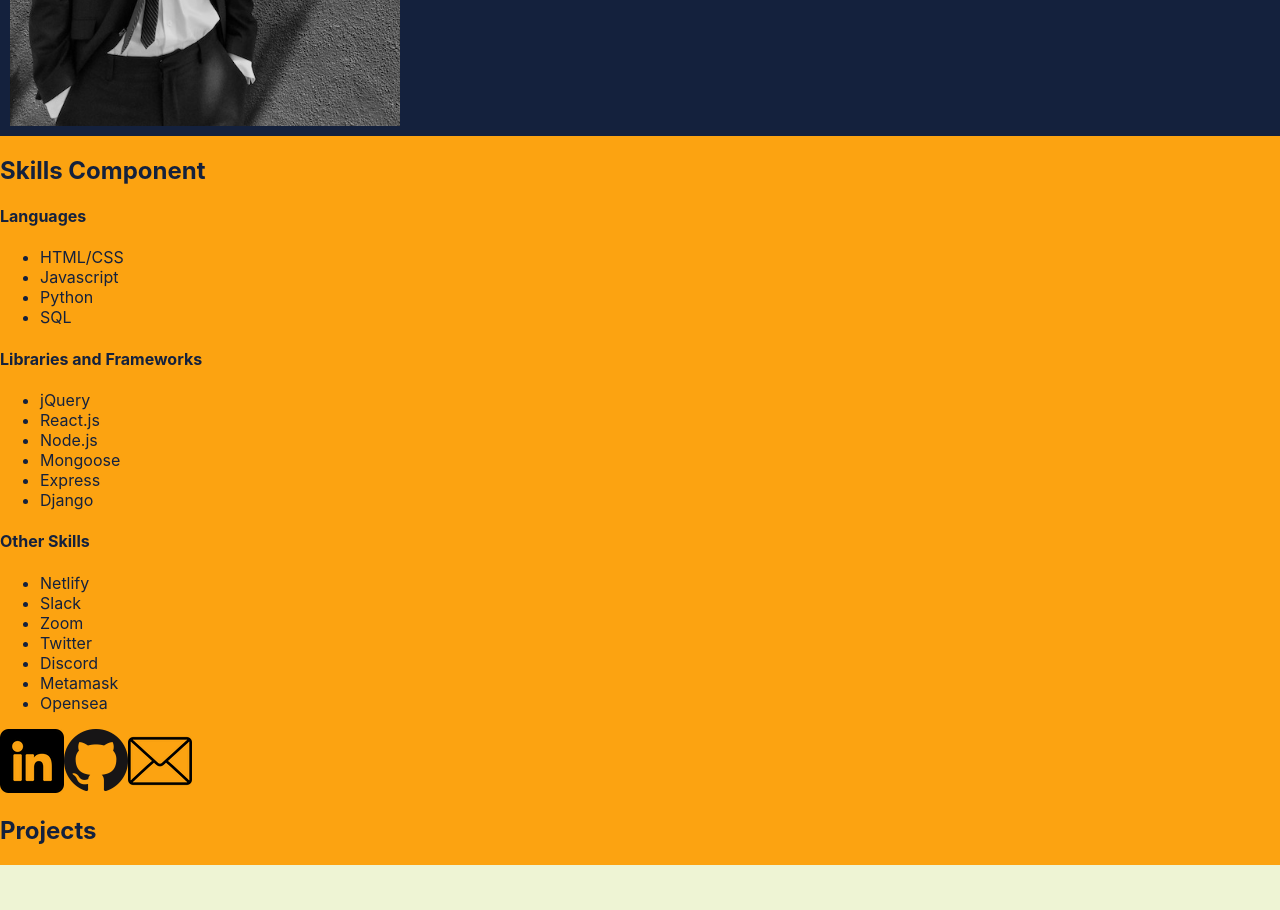
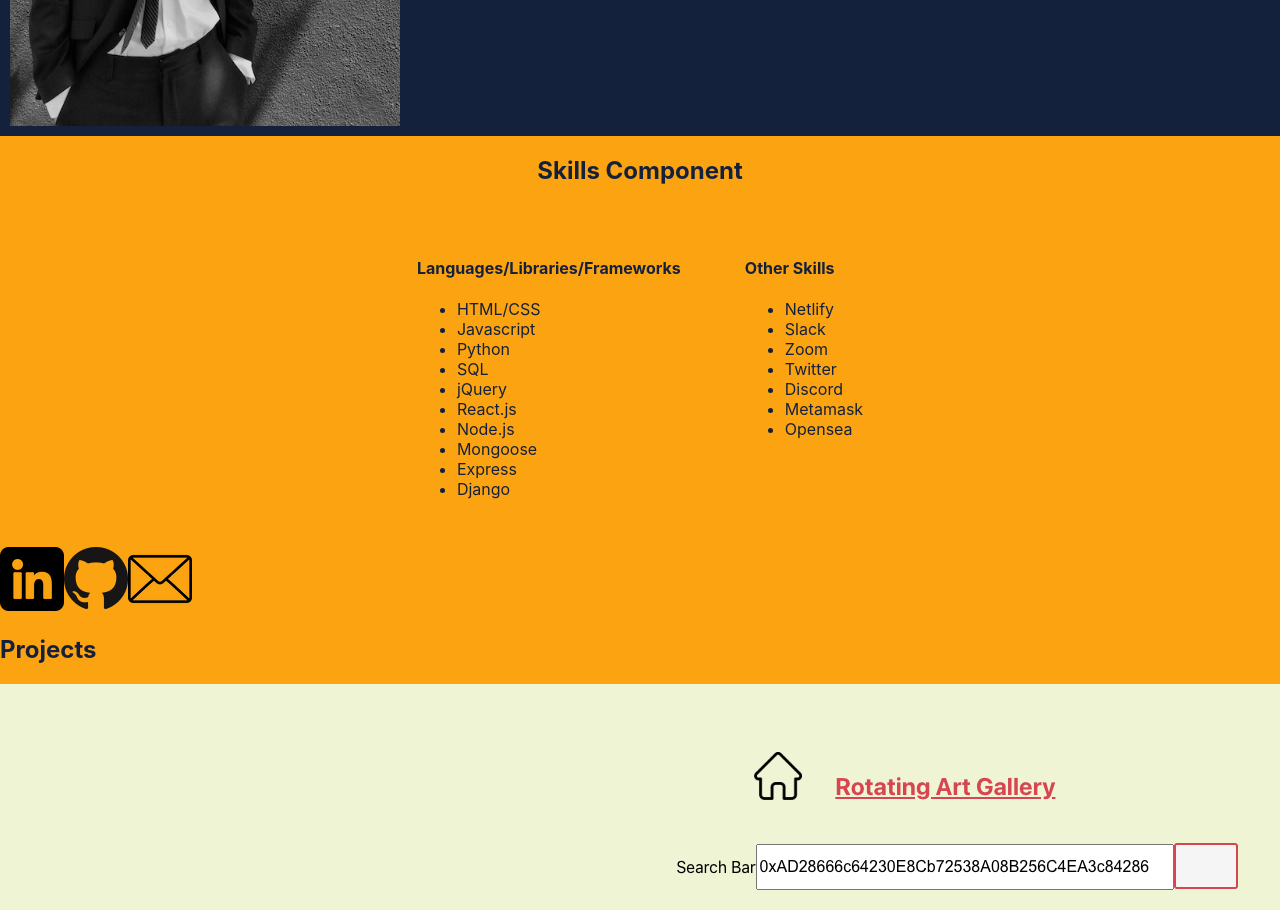
Before and after one commit to thinkaboutmovies/portfolio, a React (Create React App) app: page / in a window 1280 px wide. Shown: the part 680-1590 px from the top of the page. Built offline with nearby package versions, Linux system fonts and the light colour scheme.

Commit message:
styled Skills.js with flex

```diff
--- a/src/App.css
+++ b/src/App.css
@@ -54,17 +54,18 @@
   align-items: center;
 }
 
-/* Projects.js */
 
+#Skills {
+  display: flex;
+  flex-direction: column;
+  align-items: center;
+}
 
+.Skills-Card-List {
+  display: flex;
+  /* padding: 2em; */
+}
 
-
-
-
-
-
-/* #Rotating-Art-Gallery-Card {
-    height: 500px;
-    padding: 10px;
-    margin: auto;
-} */
+#Skills article {
+  padding: 2em
+}
--- a/src/components/Skills.js
+++ b/src/components/Skills.js
@@ -6,17 +6,12 @@
 				<h2>Skills Component</h2>
 				<section class='Skills-Card-List'>
 					<article id='languages'>
-                <h4>Languages</h4>
+						<h4>Languages/Libraries/Frameworks</h4>
 						<ul>
 							<li>HTML/CSS</li>
 							<li>Javascript</li>
 							<li>Python</li>
 							<li>SQL</li>
-                </ul>
-            </article>
-            <article id='libraries-and-frameworks'>
-                <h4>Libraries and Frameworks</h4>
-                <ul>
 							<li>jQuery</li>
 							<li>React.js</li>
 							<li>Node.js</li>
@@ -38,7 +33,6 @@
 						</ul>
 					</article>
 				</section>
-
 			</div>
 		);
 }
```
Lines whose indentation alone changed are shown as unchanged.
